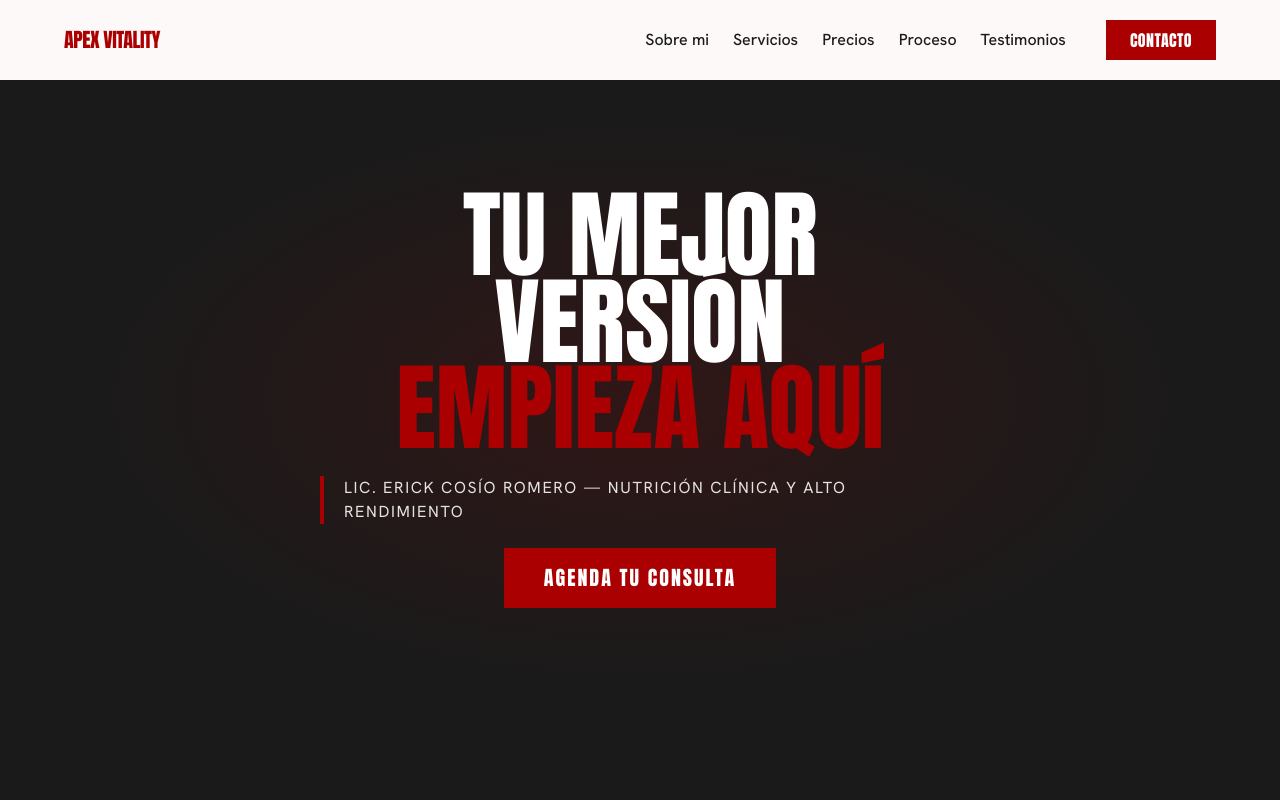
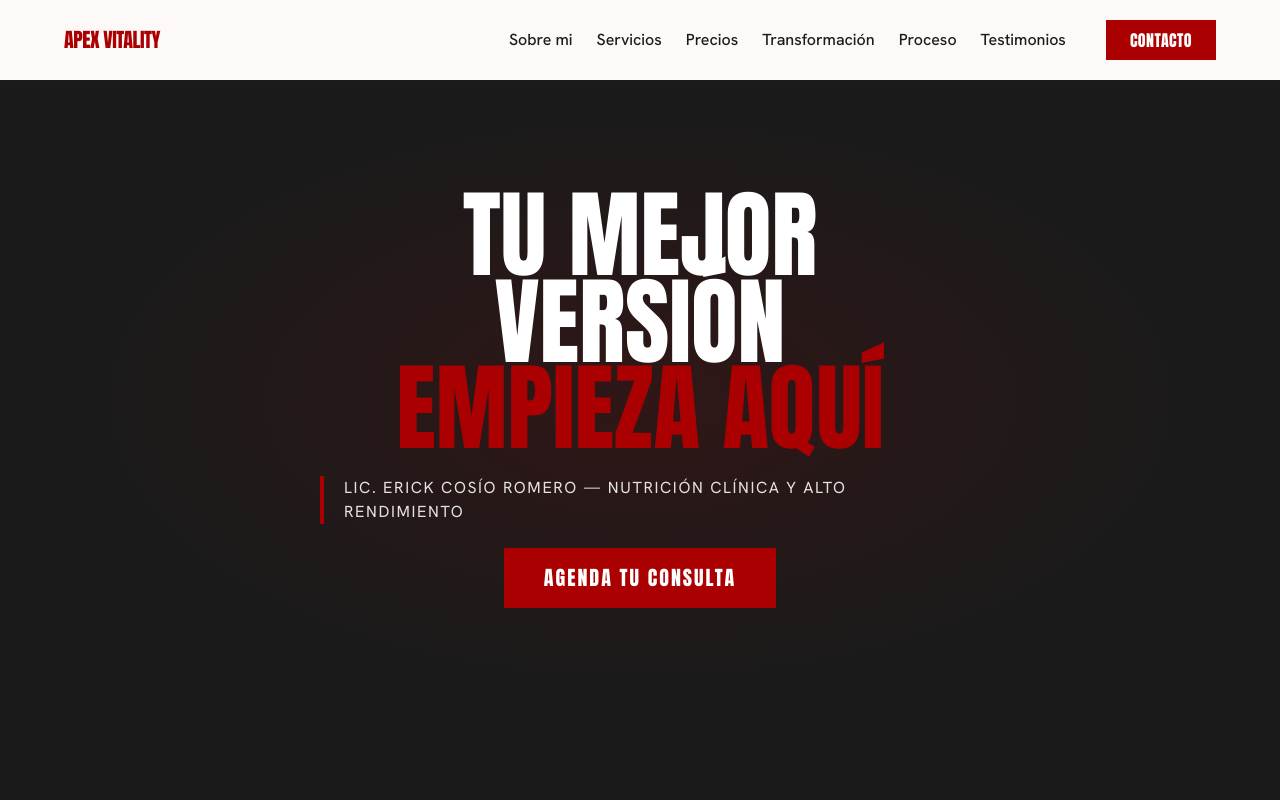
Before and after one commit to christianFiol8/apex-vitality, a Next.js app: page / in a window 1280 px wide. Shown: the top 800 px of the page. Built offline with nearby package versions, Linux system fonts and the light colour scheme.

Commit message:
fix: cambio de color en seccion transformacion

```diff
--- a/components/sections/NavBar.tsx
+++ b/components/sections/NavBar.tsx
@@ -7,6 +7,7 @@ const navLinks = [
   { label: 'Sobre mi', href: '#sobre-mi' },
   { label: 'Servicios', href: '#servicios' },
   { label: 'Precios', href: '#precios' },
+  {label:'Transformación',href: '#transformacion'},
   { label: 'Proceso', href: '#metodo' },
   { label: 'Testimonios', href: '#testimonios' },
 
--- a/components/sections/Transformations.tsx
+++ b/components/sections/Transformations.tsx
@@ -13,7 +13,7 @@ const items = [
 
 export default function Transformations() {
   return (
-    <section id="transformacion" className="bg-cream py-16 md:py-24 px-6 md:px-16 overflow-hidden">
+    <section id="transformacion" className="bg-dark py-16 md:py-24 px-6 md:px-16 overflow-hidden">
       <div className="max-w-[1280px] mx-auto flex flex-col md:flex-row gap-12 md:gap-16 items-start md:items-end">
 
         <div className="flex-1 flex flex-col gap-10 md:gap-12 w-full">
@@ -24,7 +24,7 @@ export default function Transformations() {
             viewport={{ once: true }}
             transition={{ duration: 0.6 }}
           >
-            <span className="text-dark">TRANSFORMACIÓN </span>
+            <span className="text-white">TRANSFORMACIÓN </span>
             <span className="text-primary">SIN</span>
             <br />
             <span className="text-primary">SACRIFICIOS</span>
@@ -42,13 +42,12 @@ export default function Transformations() {
               >
                 <div
                   className="w-14 h-14 md:w-16 md:h-16 bg-primary shrink-0 flex items-center justify-center"
-                  style={{ boxShadow: '8px 8px 0px #1c1b1b' }}
                 >
                   <span className="font-anton text-2xl md:text-3xl text-white">{item.numero}</span>
                 </div>
                 <div className="flex flex-col gap-2 pt-1">
-                  <h4 className="font-anton text-lg md:text-xl text-dark uppercase">{item.titulo}</h4>
-                  <p className="font-hanken text-sm md:text-base text-dark/70 leading-relaxed">{item.descripcion}</p>
+                  <h4 className="font-anton text-lg md:text-xl text-white uppercase">{item.titulo}</h4>
+                  <p className="font-hanken text-sm md:text-base text-white/70 leading-relaxed">{item.descripcion}</p>
                 </div>
               </motion.div>
             ))}
@@ -64,7 +63,7 @@ export default function Transformations() {
         >
           <div
             className="relative w-full h-[400px] md:h-[700px]"
-            style={{ boxShadow: '8px 8px 0px #1c1b1b' }}
+            style={{ boxShadow: '8px 8px 0px #fcf9f8' }}
           >
             <Image
               src="/images/transformacion.jpg"
```
